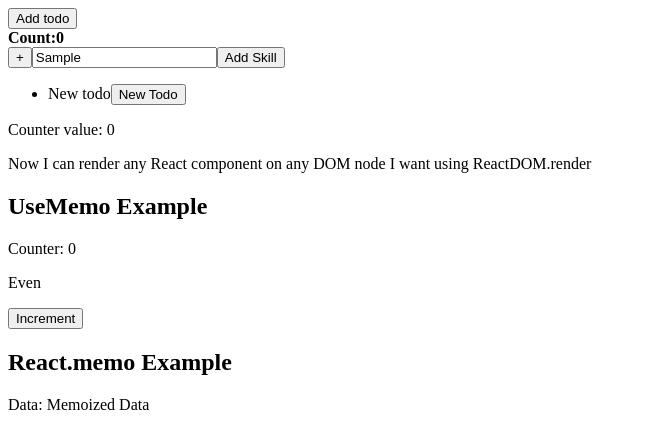
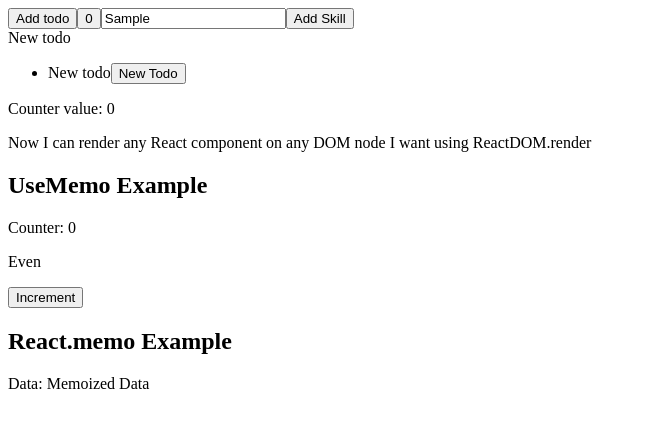
Before and after one commit to acciojob/react-memo-Suchithra2505, a React app: page / in a window 1280 px wide. Both pictures are taken after typing "Sample" into the empty fields and a click on the button "Add todo". Shown: the top 448 px of the page, without its empty margins (0-647 px from the left). Built offline with nearby package versions, Linux system fonts and the light colour scheme.

Commit message:
final commit

```diff
--- a/src/components/App.js
+++ b/src/components/App.js
@@ -40,10 +40,8 @@ const App = () => {
   return (
     <div id="main">
       <button id="add-todo-btn" onClick={handleAddTodo}>Add todo</button>
-      <div id="item-jumbotron">
-      <b>Count:{counter}</b>
-      </div>
-      <button id="increment-btn" onClick={handleIncrement}>+</button>
+
+      <button id="increment-btn" onClick={handleIncrement}>0</button>
       <input
         id="skill-input"
         type="text"
@@ -52,7 +50,11 @@ const App = () => {
         placeholder="Enter custom task"
       />
       <button onClick={handleCustomTaskSubmit} id="skill-btn">Add Skill</button>
-
+      <div id="item-jumbotron">
+      {tasks.map((task, index) => (
+    <div key={index}>{task}</div>
+  ))}
+      </div>
       <ul>
         {tasks.map((task, index) => (
           <li key={index}>
```
